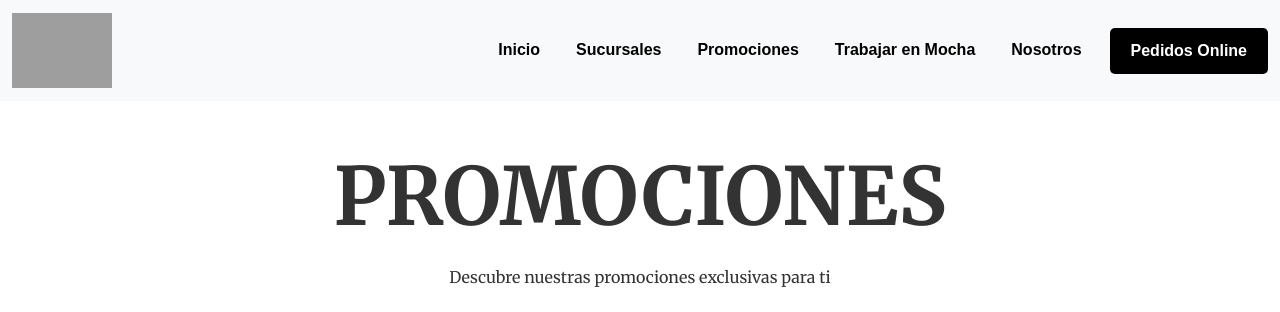
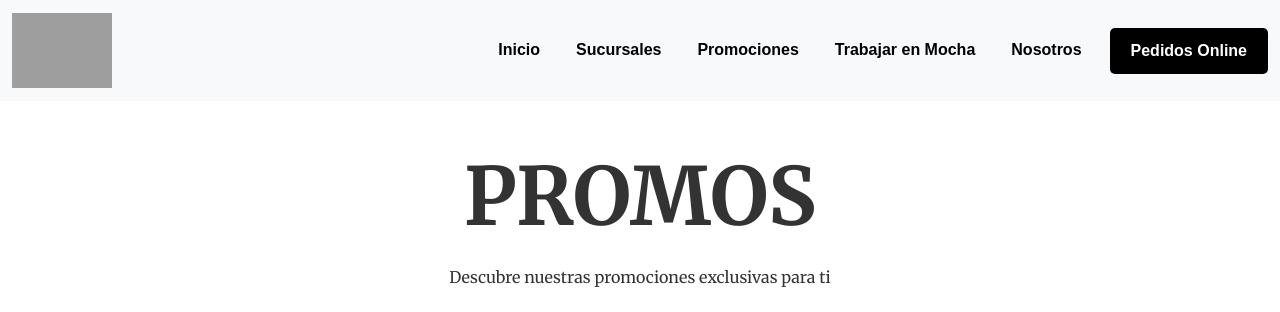
Before and after one commit to nicosagas1/HeladeriaMocha, a Flask app: page /promociones in a window 1280 px wide. Shown: the top 312 px of the page. Run offline with Flask 3, Linux system fonts and the light colour scheme; some libraries are stand-ins or nearby versions; grey boxes are pictures that could not be loaded.

Commit message:
titulo de promociones

```diff
--- a/templates/promociones.html
+++ b/templates/promociones.html
@@ -13,7 +13,7 @@
 
         <!-- Título de la página -->
         <div class="container mt-5 page-title">
-            <h1>Promociones</h1>
+            <h1>Promos</h1>
             <p>Descubre nuestras promociones exclusivas para ti</p>
         </div>
 
```
